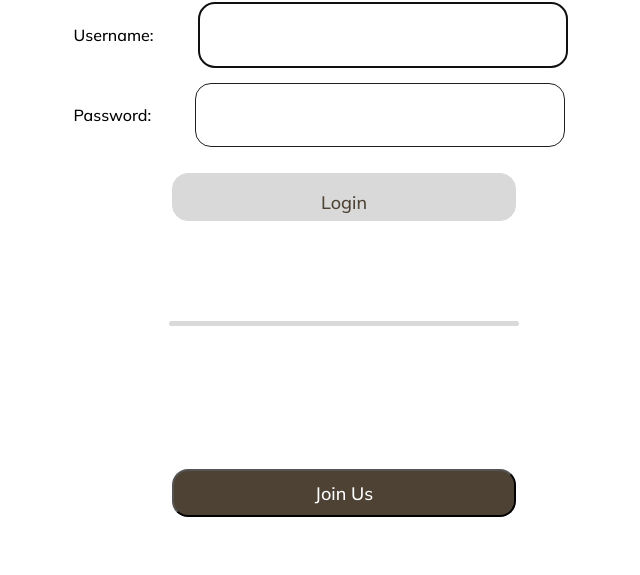
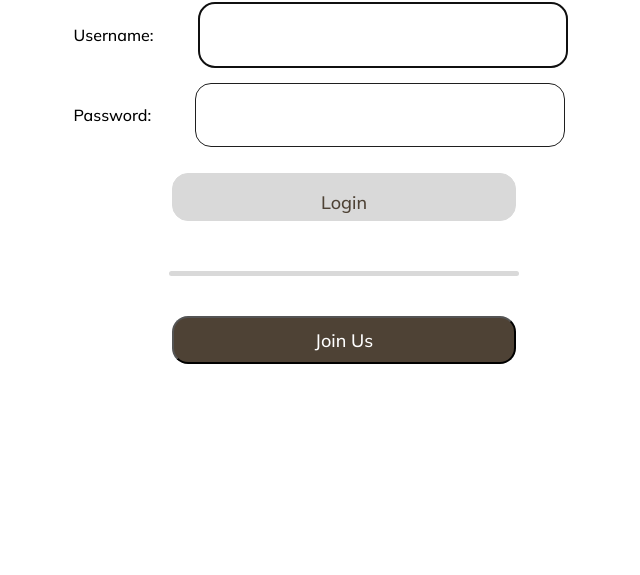
Before and after one commit to amandafroment/BeanThere, a Django app: page /accounts/login/ in a window 1280 px wide. Shown: the part 563-1138 px from the top of the page, without its empty margins (283-923 px from the left). After the commit the page ends 927 px from the top, so only its background shows below. Run offline with Django 4.2, Linux system fonts and the light colour scheme.

Commit message:
Login and Join us margins

```diff
--- a/beanthere/main_app/static/css/style.css
+++ b/beanthere/main_app/static/css/style.css
@@ -207,7 +207,7 @@ label {
   flex-direction: row;
   justify-content: center;
   align-items: center;
-  margin: 15px 69px 50px 43px;
+  margin: 15px 69px 25px 43px;
   padding: 17px 120px;
   border-radius: 16px;
   background-color: #4e4235;
@@ -231,7 +231,7 @@ label {
 .Rectangle-4 {
   width: 350px;
   height: 5px;
-  margin: 50px 66px 128px 40px;
+  margin: 25px 66px 25px 40px;
   border-radius: 10px;
   background-color: #d9d9d9;
   font-family: Mulish;
```
